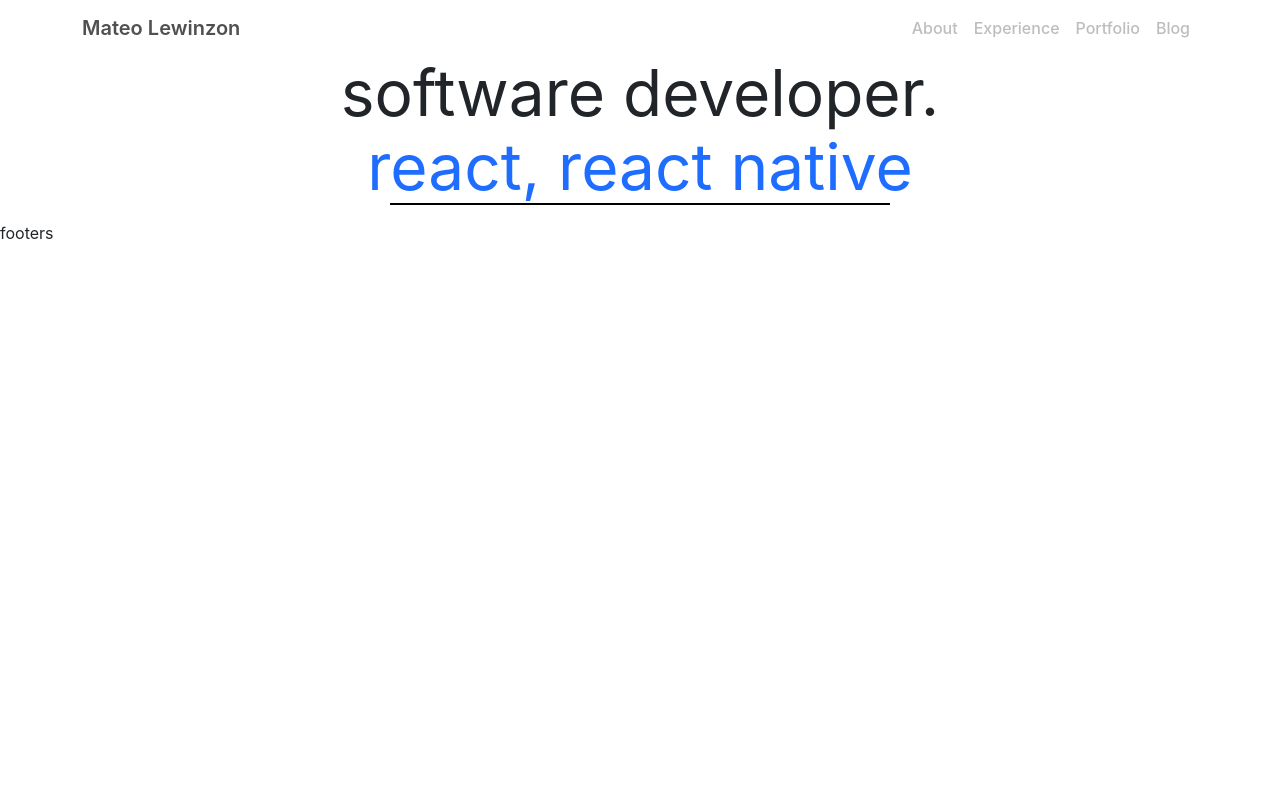
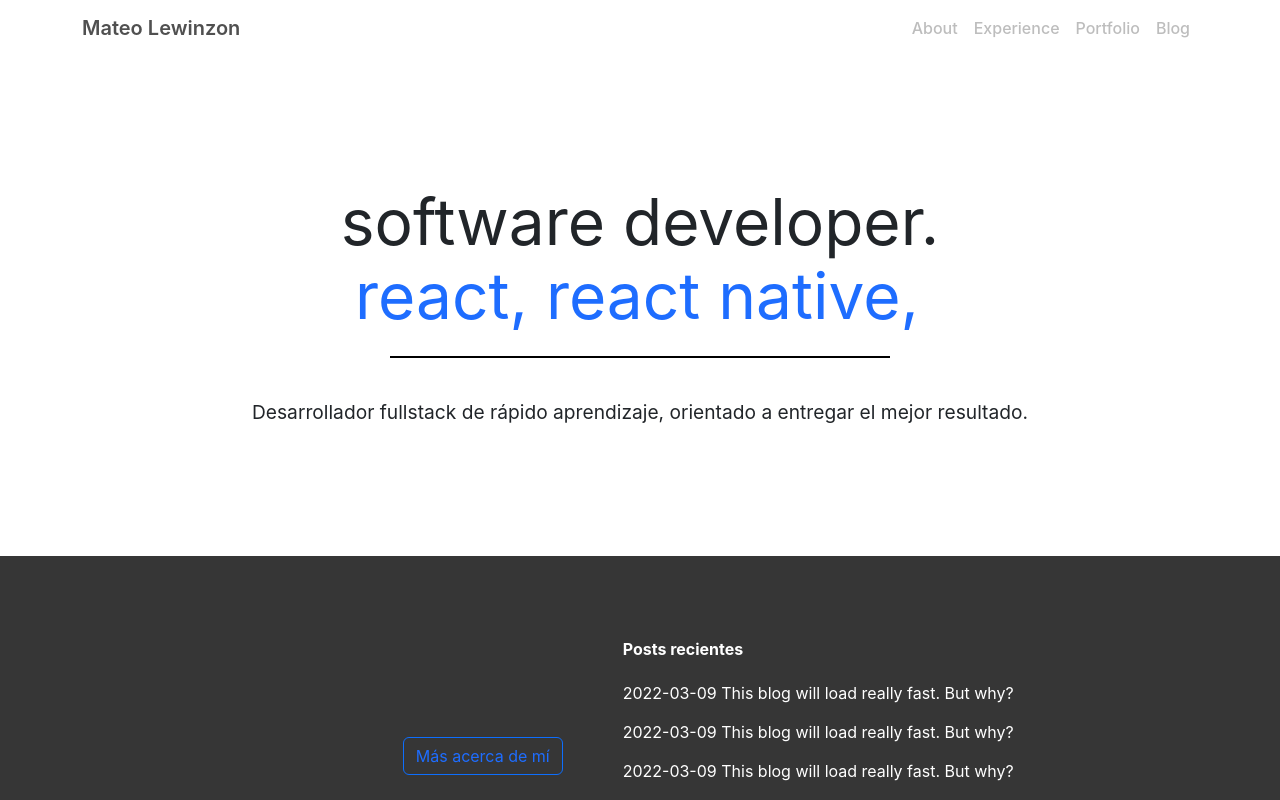
Before and after one commit to mateolewinzon/personal-website, a Next.js app: page / in a window 1280 px wide. Shown: the top 800 px of the page. Built offline with nearby package versions, Linux system fonts and the light colour scheme.

Commit message:
added second section

```diff
--- /dev/null
+++ b/components/common/Button.js
@@ -0,0 +1,12 @@
+import Link from "next/link";
+import { Button as BootstrapButton} from "react-bootstrap";
+
+function Button({ children, href, passHref = true, ...props }) {
+  return (
+    <Link href={href} passHref={passHref}>
+      <BootstrapButton className="w-auto" {...props}>{children}</BootstrapButton>
+    </Link>
+  );
+}
+
+export default Button;
--- /dev/null
+++ b/components/home/secondary-section.js
@@ -0,0 +1,39 @@
+import { Row, Col, Container } from "react-bootstrap";
+import Button from "../common/Button";
+import text from "../../config/text";
+import styles from "../../styles/Home.module.css";
+
+function SecondarySection() {
+  const { recent_posts, learn_more } = text["es"];
+
+  return (
+    <Row className={styles.secondRow}>
+      <Col xs="12" md="4" lg="5" className="text-center text-md-end  p-xl-4">
+        <Button className={styles.btn} href={"about"}>
+          {learn_more}
+        </Button>
+      </Col>
+      <Col md="5" lg="6" className="p-xl-4">
+        <Row>
+          <Row>
+            <div className={styles.blogsTitle}>{recent_posts}</div>
+          </Row>
+          <Row>
+            {Array(5)
+              .fill({
+                name: "This blog will load really fast. But why?",
+                date: "2022-03-09",
+              })
+              .map((post) => (
+                <span className={styles.blogsItem}>
+                  {post.date} {post.name}
+                </span>
+              ))}
+          </Row>
+        </Row>
+      </Col>
+    </Row>
+  );
+}
+
+export default SecondarySection;
--- /dev/null
+++ b/components/home/top-section.js
@@ -0,0 +1,27 @@
+import { Container, Row } from "react-bootstrap";
+import text from "../../config/text";
+import { typewriter } from "../../styles/typing-effect.module.css";
+import styles from "../../styles/Home.module.css";
+
+function TopSection() {
+  const { subtitle, title, welcome_text } = text["es"];
+
+  return (
+      <Row className={styles.topContainer}>
+        <Row className="pb-4">
+          <span className={`${styles.title}`}>{title}</span>
+          <span className={`${styles.titleBlue} ${styles.title} ${typewriter}`}>
+            <span>{subtitle}</span>
+          </span>
+        </Row>
+        <Row className="pb-4">
+          <hr className={styles.hr} />
+        </Row>
+        <Row>
+          <span className={styles.welcomeText}>{welcome_text}</span>
+        </Row>
+      </Row>
+  );
+}
+
+export default TopSection;
--- a/components/layout/Header.js
+++ b/components/layout/Header.js
@@ -1,23 +1,33 @@
+import Link from "next/link";
+import {useRouter} from "next/router"
 import { Navbar, Container, Nav, NavItem } from "react-bootstrap";
-import Link from "next/link";
 import { pages } from "../../config/pageList";
 import styles from "./header.module.css";
 
 function Header() {
+
+  const {pathname} = useRouter()
+
   return (
-    <Navbar expand='md' className={styles.navbar}>
+    <Navbar expand="md" className={styles.navbar}>
       <Container>
-        <Link passHref href={'/'}>
-        <Navbar.Brand className={styles.brand}>Mateo Lewinzon</Navbar.Brand></Link>
-        <Nav>
+        <Link passHref href={"/"}>
+          <Navbar.Brand className={styles.brand}>Mateo Lewinzon</Navbar.Brand>
+        </Link>
+        <Navbar.Toggle />
+        <Navbar.Collapse>
+          <Nav className="ms-auto">
             {pages.map((page) => (
               <NavItem>
                 <Link passHref href={page.path}>
-                <Nav.Link className={styles.links}>{page.title["en"]}</Nav.Link>
+                  <Nav.Link active={pathname === page.path} className={styles.links}>
+                    {page.title["en"]}
+                  </Nav.Link>
                 </Link>
               </NavItem>
             ))}
           </Nav>
+        </Navbar.Collapse>
       </Container>
     </Navbar>
   );
--- /dev/null
+++ b/config/text.js
@@ -0,0 +1,21 @@
+//landing
+
+const en = {
+  title: "software developer.",
+  subtitle: "react, react native, ",
+  welcome_text:
+    "I'm a fast learning, result-focused fullstack developer from Buenos Aires.",
+    learn_more: "About me",
+    recent_posts: "Recent posts"
+};
+
+const es = {
+  title: "software developer.",
+  subtitle: "react, react native, ",
+  welcome_text:
+    "Desarrollador fullstack de rápido aprendizaje, orientado a entregar el mejor resultado.",
+    learn_more: "Más acerca de mí",
+    recent_posts: "Posts recientes"
+};
+
+export default { es, en };
--- a/package.json
+++ b/package.json
@@ -18,6 +18,7 @@
     "react-dom": "18.1.0"
   },
   "devDependencies": {
+    "@testing-library/react": "^13.3.0",
     "eslint": "8.17.0",
     "eslint-config-next": "12.1.6"
   }
--- a/pages/index.js
+++ b/pages/index.js
@@ -1,24 +1,14 @@
-import { Container, Row } from "react-bootstrap";
-import styles from "../styles/Home.module.css";
+import { Col, Container, Row } from "react-bootstrap";
+import Button from "../components/common/Button";
+import SecondarySection from "../components/home/secondary-section";
+import TopSection from "../components/home/top-section";
+import text_file from "../config/text";
 
 function Home() {
   return (
-    <Container>
-      <Row className="">
-        <Row
-          className={` ${styles.topContainer} ${styles.title} `}
-        >
-          software developer.
-        </Row>
-        <Row
-          className={` ${styles.titleBlue} ${styles.title}`}
-        >
-          react, react native
-        </Row>
-        <Row className={` `}>
-          <hr className={styles.hr} />
-        </Row>
-      </Row>
+    <Container fluid>
+      <TopSection/>
+      <SecondarySection/>
     </Container>
   );
 }
--- a/styles/Home.module.css
+++ b/styles/Home.module.css
@@ -1,7 +1,42 @@
+.topContainer {
+  height: 500px;
+  align-items: center;
+  align-content: center;
+}
+
+.secondRow {
+  background-color: rgb(54, 54, 54);
+  color: white;
+  display: flex;
+  align-items: center;
+  justify-content: center !important;
+  min-height: 400px;
+}
+
+.blogsTitle {
+  font-weight: bold;
+  padding-bottom: 20px;
+}
+
+.blogsItem {
+  padding-bottom: 15px;
+}
+
 .titleBlue {
   color: #1e6dff;
 }
 
+.btn,
+.btn:hover {
+  background-color: rgb(54, 54, 54) !important;
+  color: #1e6dff;
+}
+
+.btn:hover,
+.btn:active {
+  background-color: rgb(54, 54, 54) !important;
+  color: #0b5ed7;
+}
 
 .title {
   margin: 0;
@@ -9,7 +44,7 @@
   font-size: 4rem;
 }
 
-hr.hr{
+hr.hr {
   color: black;
   border: 1px solid black;
   opacity: 100;
@@ -17,6 +52,12 @@ hr.hr{
 }
 
 .title,
-.description {
+.description,
+.welcomeText {
   text-align: center;
 }
+
+.welcomeText {
+  font-size: larger;
+  font-weight: 400;
+}
--- /dev/null
+++ b/styles/typing-effect.module.css
@@ -0,0 +1,28 @@
+.typewriter {
+  overflow: hidden; /* Ensures the content is not revealed until the animation */
+  border-right: .10em solid rgb(0, 0, 0); /* The typwriter cursor */
+  /* white-space: nowrap; */
+  animation:
+    typing 3.5s steps(40, end),
+    blink-caret .75s step-end infinite;
+  width: auto;
+}
+
+
+
+/* The typewriter cursor effect */
+@keyframes blink-caret {
+  from,
+  to {
+    border-color: transparent;
+  }
+  50% {
+    border-color: inherit;
+  }
+}
+
+@media screen and (max-width: 800px) {
+  .typewriter{
+    font-size: 40px!important;
+  }
+}
```
Also changed, not shown: 2 other files (tests, documents, lock files or other folders). Lines whose indentation alone changed are shown as unchanged.
